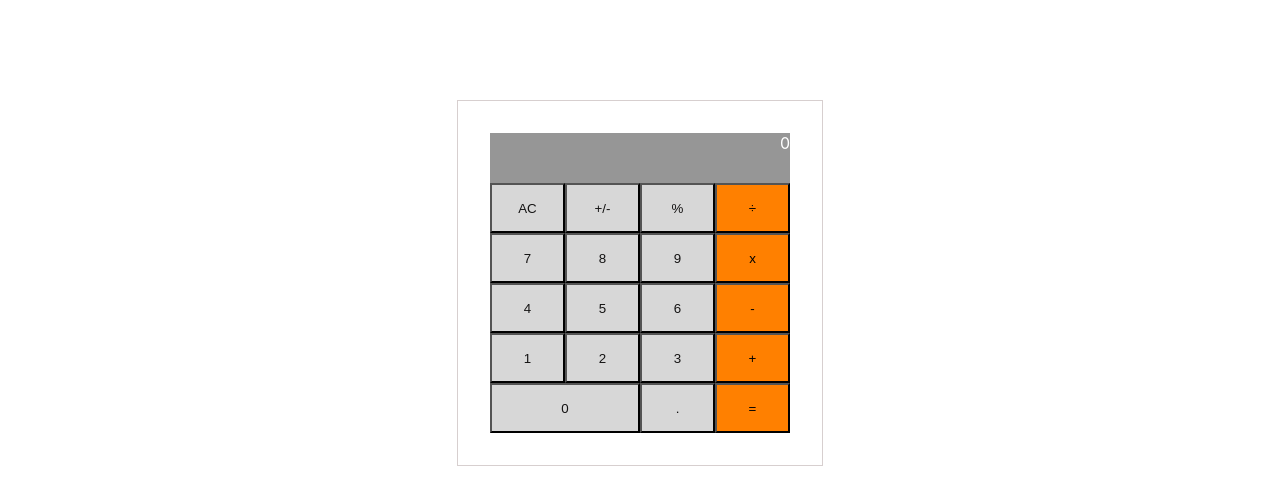
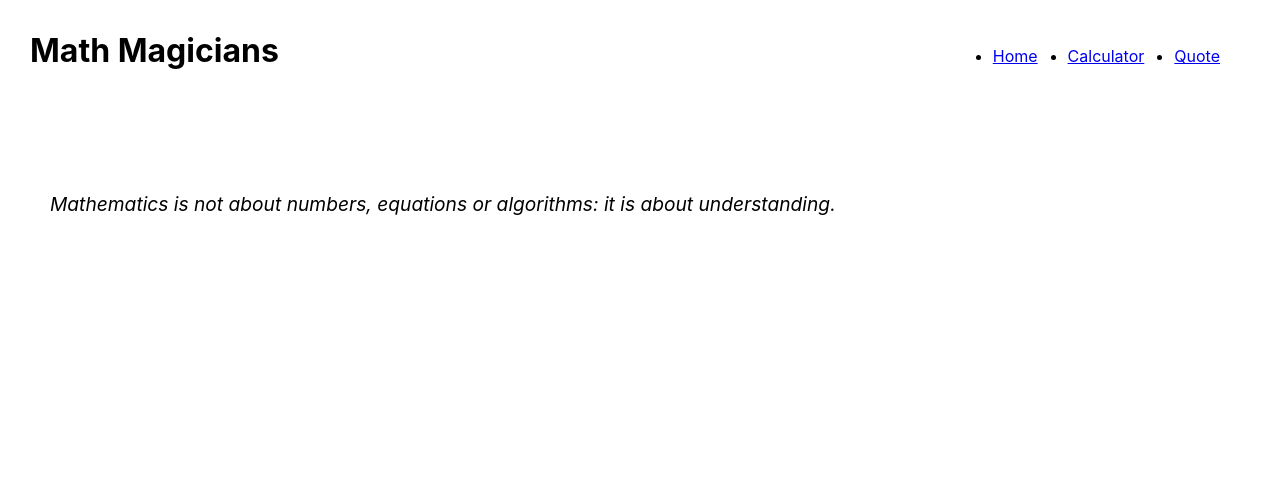
Before and after one commit to otmanTR/math-magicians, a React (Create React App) app: page /quote in a window 1280 px wide. Shown: the top 504 px of the page. Built offline with nearby package versions, Linux system fonts and the light colour scheme.

Commit message:
added pages

```diff
--- a/src/App.css
+++ b/src/App.css
@@ -9,6 +9,24 @@
   text-align: center;
   padding: 2rem;
   width: 300px;
+}
+
+.app {
+  display: flex;
+  flex-direction: row;
+  justify-content: space-between;
+  margin: 10px 30px 10px 30px;
+}
+
+.navContainer {
+  display: flex;
+  flex-direction: row;
+  justify-content: space-between;
+}
+
+.navContainer li {
+margin-right: 30px;
+margin-top: 20px;
 }
 
 .result {
@@ -45,3 +63,25 @@
 .zero {
   width: 150px;
 }
+
+.calcul {
+  display: flex;
+  flex-direction: row;
+}
+
+.calcul h2 {
+  margin-top: 100px;
+  margin-left: 30px;
+}
+
+.quote {
+  margin-left: 50px;
+  margin-top: 100px;
+  font-size: larger;
+  font-style: italic;
+}
+
+.home {
+  margin-left: 30px;
+  margin-top: 100px;
+}
--- a/src/App.js
+++ b/src/App.js
@@ -1,11 +1,38 @@
-import Calculator from './components/Calculator';
+import {
+  Routes, Route, Link,
+} from 'react-router-dom';
+// import Calculator from './components/Calculator';
 import './App.css';
+import { Calcul } from './pages/Calcul';
+import Home from './pages/Home';
+import Quote from './pages/Quote';
 
 function App() {
   return (
-    <div className="App">
-      <Calculator />
-    </div>
+    <>
+      <div className="app">
+        <h1>Math Magicians</h1>
+        <nav>
+          <ul className="navContainer">
+            <li>
+              <Link to="/">Home</Link>
+            </li>
+            <li>
+              <Link to="/calcul">Calculator</Link>
+            </li>
+            <li>
+              <Link to="/quote">Quote</Link>
+            </li>
+          </ul>
+        </nav>
+      </div>
+      <Routes>
+        <Route path="/" element={<Home />} />
+        <Route path="/calcul" element={<Calcul />} />
+        <Route path="/quote" element={<Quote />} />
+        <Route path="*" element={<div>NotFound</div>} />
+      </Routes>
+    </>
   );
 }
 
--- a/src/index.js
+++ b/src/index.js
@@ -1,11 +1,14 @@
 import React from 'react';
 import ReactDOM from 'react-dom/client';
 import './index.css';
+import { BrowserRouter } from 'react-router-dom';
 import App from './App';
 
 const root = ReactDOM.createRoot(document.getElementById('root'));
 root.render(
   <React.StrictMode>
-    <App />
+    <BrowserRouter>
+      <App />
+    </BrowserRouter>
   </React.StrictMode>,
 );
--- /dev/null
+++ b/src/pages/Calcul.jsx
@@ -0,0 +1,13 @@
+import Calculator from '../components/Calculator';
+
+// eslint-disable-next-line import/prefer-default-export
+export function Calcul() {
+  return (
+    <>
+      <div className="calcul">
+        <h2>Lets do some math!</h2>
+        <Calculator />
+      </div>
+    </>
+  );
+}
--- /dev/null
+++ b/src/pages/Home.jsx
@@ -0,0 +1,7 @@
+export default function Home() {
+  return (
+    <>
+      <h2 className="home">Wecome to our page!</h2>
+    </>
+  );
+}
--- /dev/null
+++ b/src/pages/Quote.jsx
@@ -0,0 +1,9 @@
+export default function Quote() {
+  return (
+    <>
+      <div>
+        <p className="quote">Mathematics is not about numbers, equations or algorithms: it is about understanding.</p>
+      </div>
+    </>
+  );
+}
```
Also changed, not shown: 1 other file (tests, documents, lock files or other folders).
